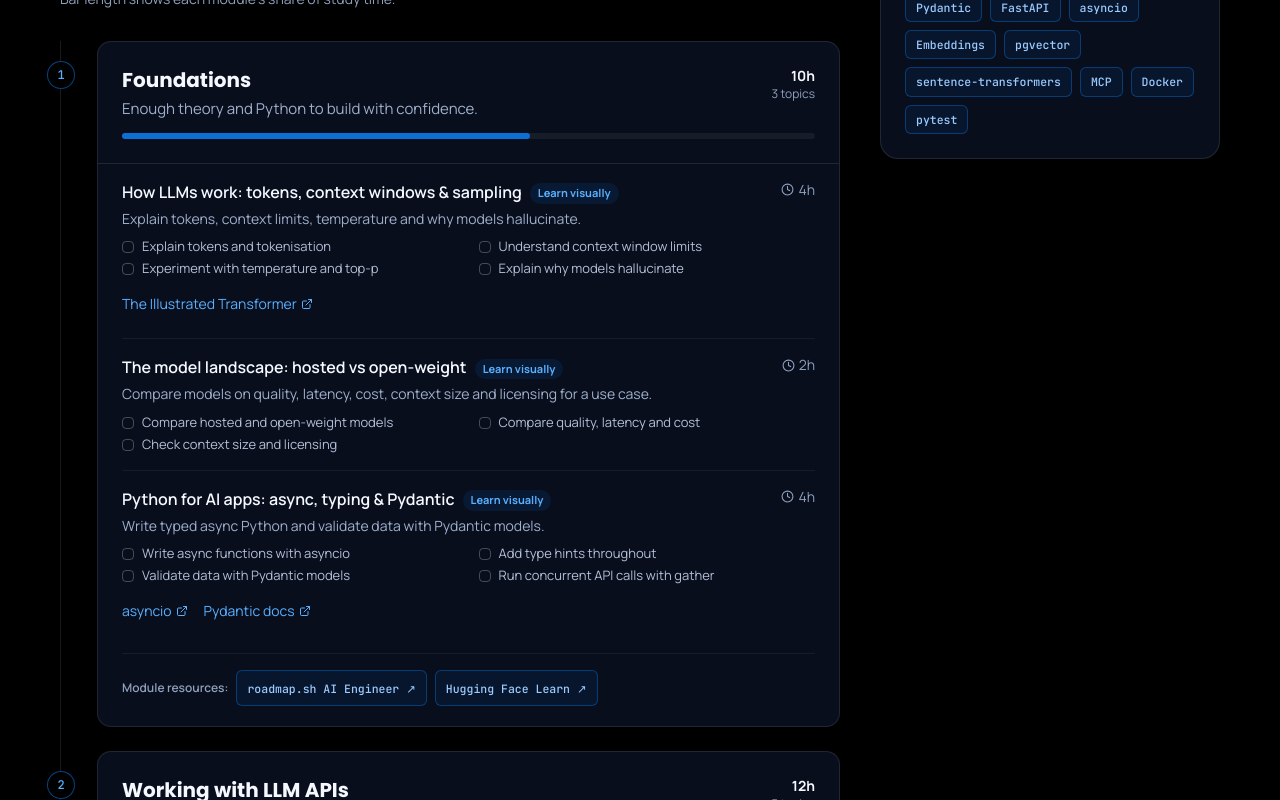
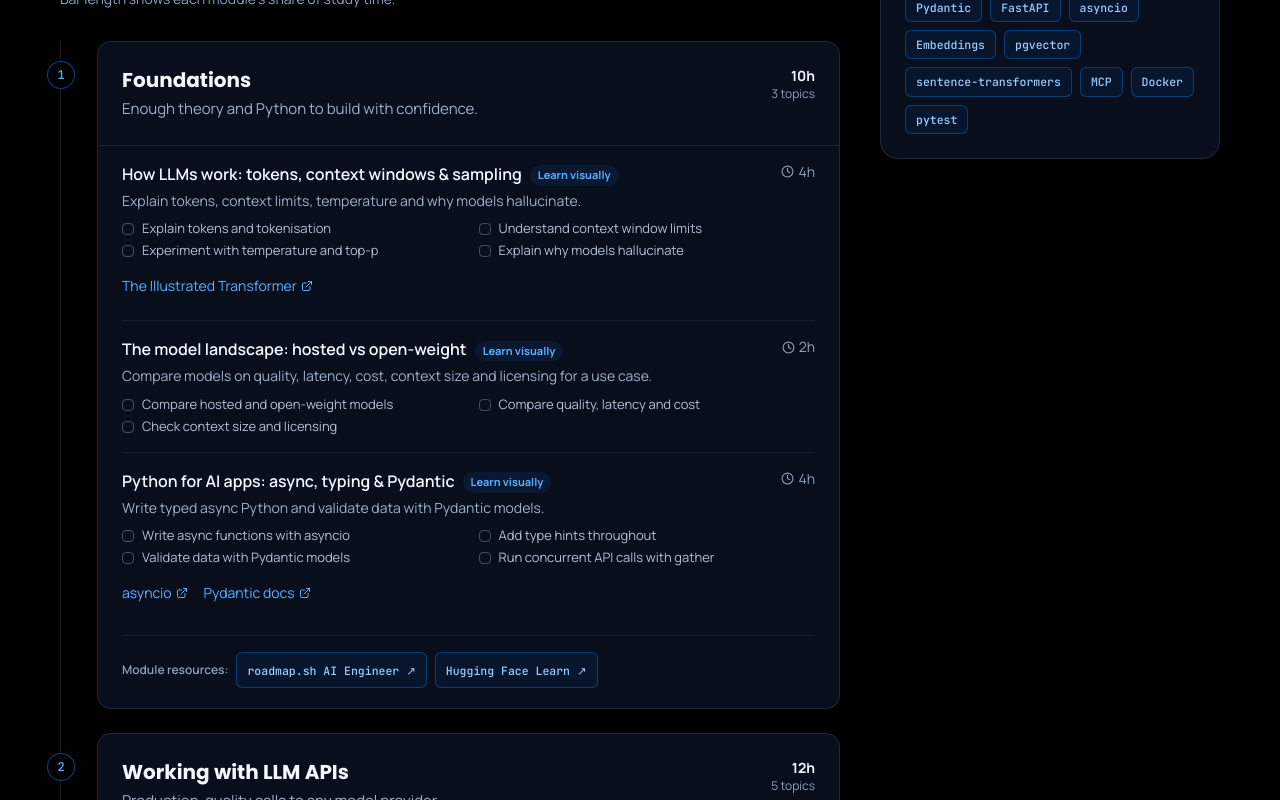
Before and after one commit to Invicly-Technologies/invicly_tech, a Next.js app: page /learn/paths/ai-engineering-python/ in a window 1280 px wide. Shown: the part 820-1620 px from the top of the page. Built offline with nearby package versions, Linux system fonts and the light colour scheme; no server answers.

Commit message:
Path roadmap: remove the module-length bar that looked like progress
The bar showed each module's hours relative to the longest module, which
read as a progress bar. The hours and topic count beside it already say
how big each module is.

```diff
--- a/src/app/learn/paths/[slug]/page.tsx
+++ b/src/app/learn/paths/[slug]/page.tsx
@@ -35,7 +35,6 @@ export default async function PathPage({ params }: { params: Promise<{ slug: str
   const path = getPath((await params).slug);
   if (!path) notFound();
   const total = pathHours(path);
-  const maxModule = Math.max(...path.modules.map((m) => m.topics.reduce((s, t) => s + t.hours, 0)));
   // Rough pace examples, starting on a Monday.
   const weekdays = [1, 2, 3, 4, 5];
   const paces = [1, 2, 3].map((h) => ({ h, weeks: Math.ceil((estimateEndDays(total, h, weekdays) + 1) / 7) }));
@@ -118,9 +117,6 @@ export default async function PathPage({ params }: { params: Promise<{ slug: str
                           <b>{fmtHours(hours)}</b>
                           <span className="block text-xs text-quiet">{m.topics.length} topics</span>
                         </span>
-                      </div>
-                      <div className="h-1.5 rounded-full bg-fg/[.06]" aria-hidden>
-                        <div className="h-full rounded-full bg-blue/80" style={{ width: `${(hours / maxModule) * 100}%` }} />
                       </div>
                       <span className="text-xs font-semibold text-blue-light group-open:hidden">Show topics</span>
                     </summary>
```
